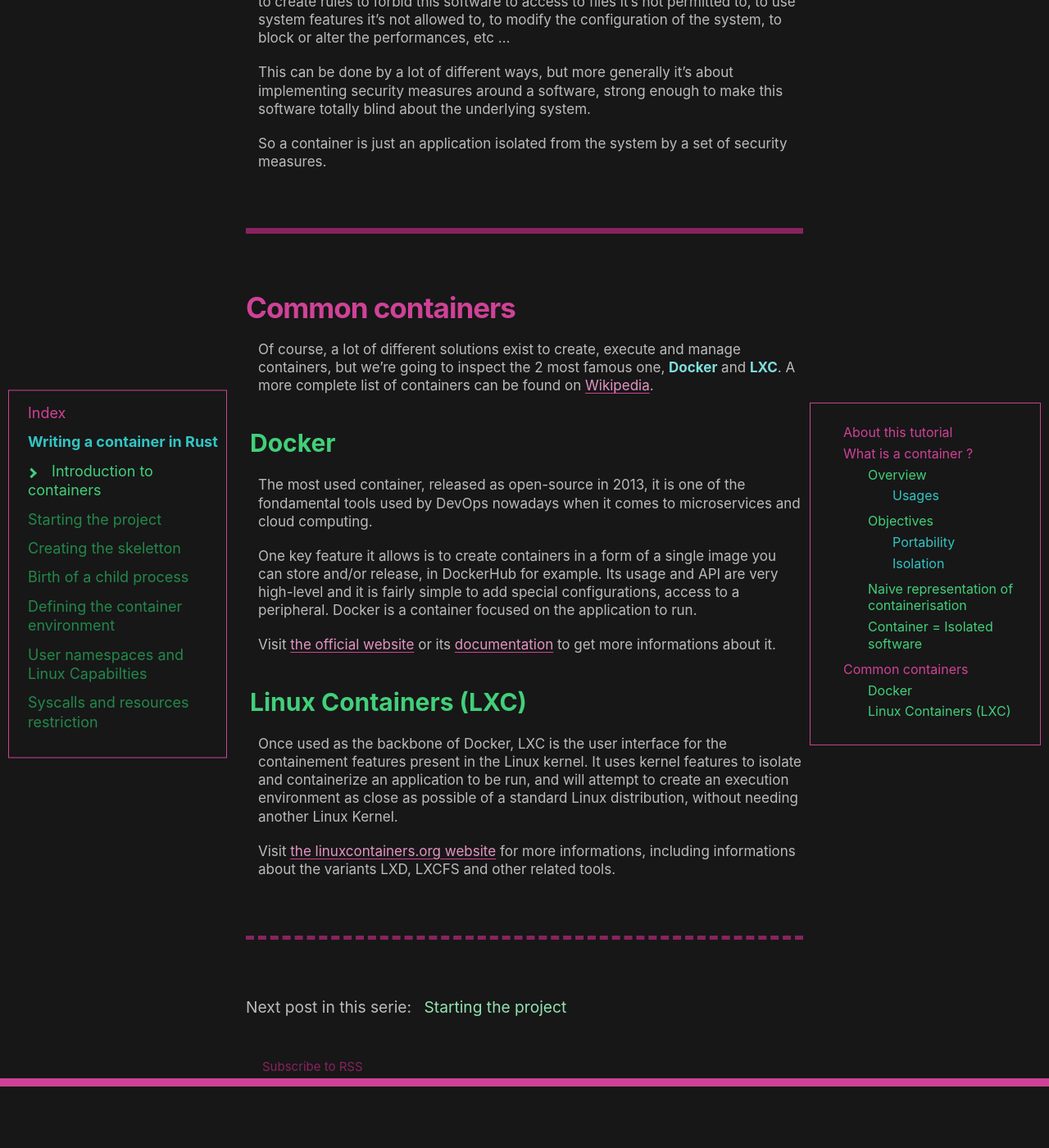
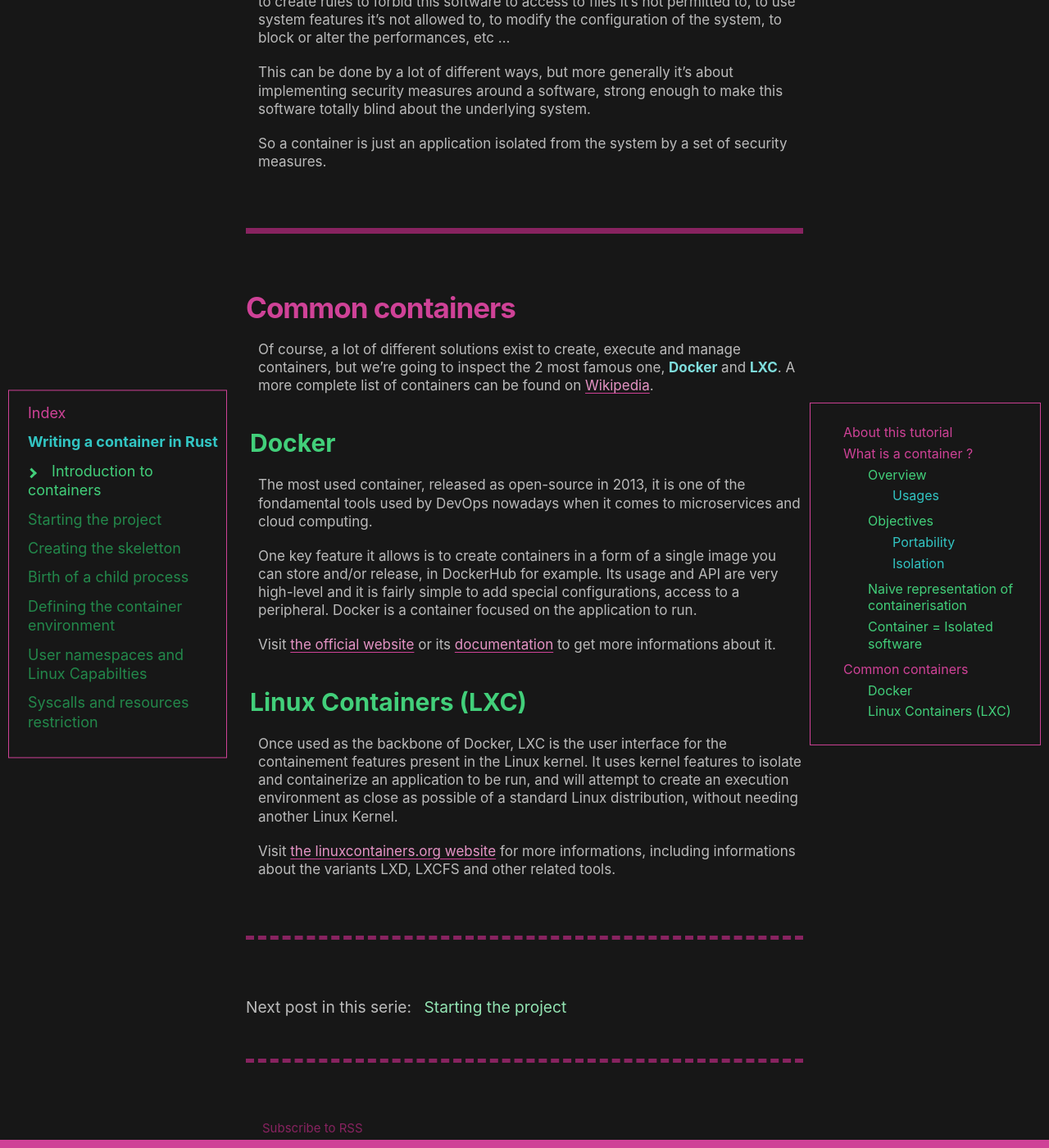
Before and after one commit to litchipi/litchipi.github.io, a Jekyll site: the page built from _posts/2021-09-13-container-in-rust-part1.md, in a window 1280 px wide and 1400 px high, scrolled down 3911 px. Shown: the whole window at 82% size. Built offline with Jekyll 4.4.1, drawn with Linux system fonts in a browser that asks for light colours; comment, search, counter and statistics services are not loaded; before the commit the page ends 5236 px from its top, so only the background shows below that.

Commit message:
Using utterances to add comments section to posts
Signed-off-by: Litchi Pi <litchi.pi@protonmail.com>

```diff
--- a/_layouts/post.html
+++ b/_layouts/post.html
@@ -34,6 +34,7 @@ layout: base
 		<a href="{{ site.url }}{{ page.serie_url }}">{{ page.series }}</a>
 	</div>
 {% endif %}
+
 <div class="post-content">
 {{ content }}
 </div>
@@ -69,3 +70,14 @@ layout: base
 	{% endif %}
 </div>
 {% endif %}
+
+<div class="comments">
+    <script
+            src="https://utteranc.es/client.js"
+            repo="litchipi/litchipi.github.io"
+            issue-term="pathname"
+            theme="github-dark"
+            crossorigin="anonymous"
+            async>
+    </script>
+</div>
--- a/_sass/post.scss
+++ b/_sass/post.scss
@@ -128,9 +128,15 @@
 	color: $color3;
 }
 
+.comments {
+    border-top: 5px dashed $color1_dark;
+    padding-top: $post-parts-spacing/2;
+}
+
 .serie_post_prec_next {
 	margin-top: $post-parts-spacing;
 	padding-top: $post-parts-spacing;
+        padding-bottom: $post-parts-spacing/2;
 	border-top: 5px dashed $color1_dark;
 	font-size: larger;
 
```
